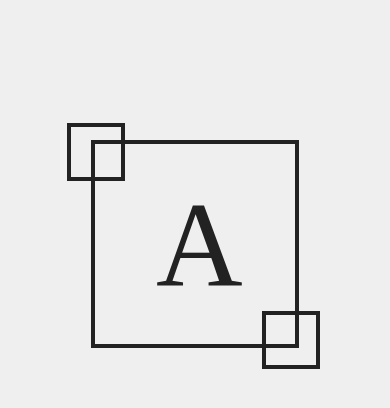
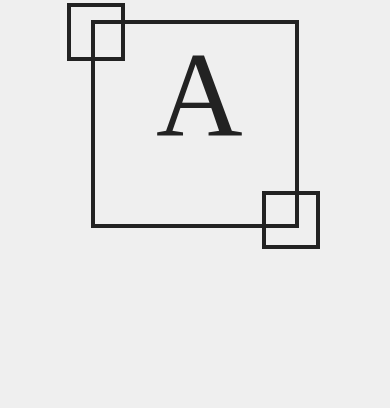
Before and after one commit to ShadyAlexCodes/DeskSelector, a plain HTML site: page index.html in a window 390 px wide. Drawn offline with nearby package versions, Linux system fonts and the light colour scheme.

Commit message:
Media Queries
Testing Media Queries across devices/platforms

```diff
--- a/css/media.css
+++ b/css/media.css
@@ -8,7 +8,6 @@
         position: absolute;
         left: 40%;
         font-size: 120px;
-        margin-top: 150px;
     }
 
     .squareAnimation {
@@ -17,7 +16,6 @@
       width:200px;
       height:200px;
       margin:20px auto;
-      margin-top: 140px;
       -webkit-animation:rescale 10s infinite;
       animation: rescale 10s infinite;
     }
--- a/index.html
+++ b/index.html
@@ -22,7 +22,7 @@
         </script>
     </head>
     <body>
-    <div class="section">
+    <div class="container u-max-full-width">
         <div class="preloader">
             <p style="color:#222222;">A</p>
             <div class="squareAnimation">
```
